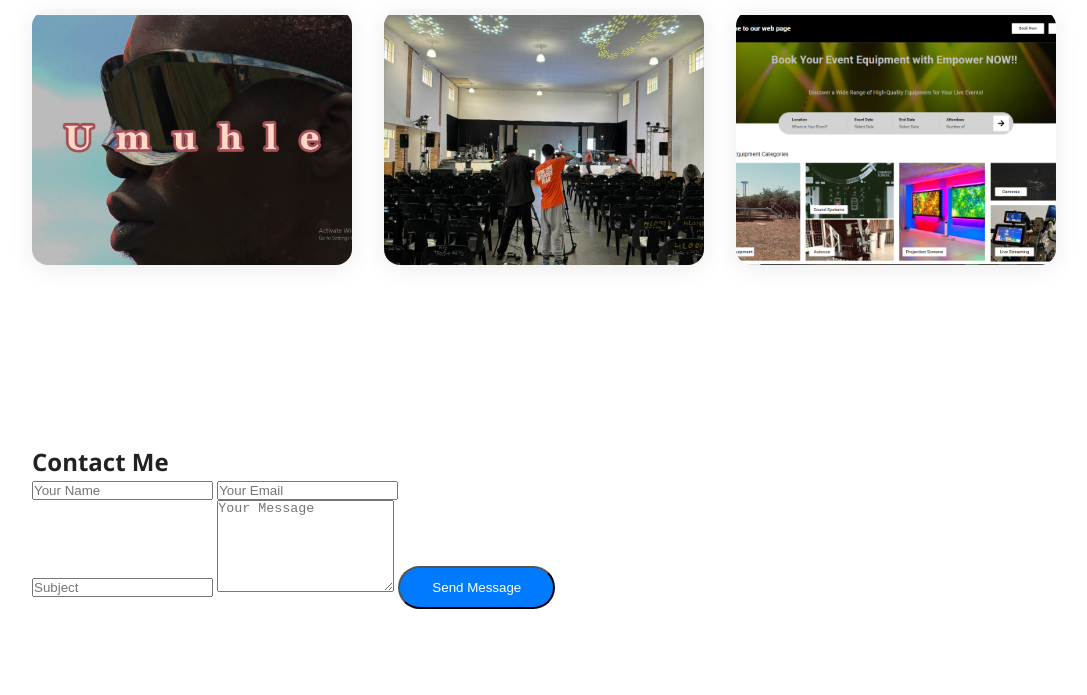
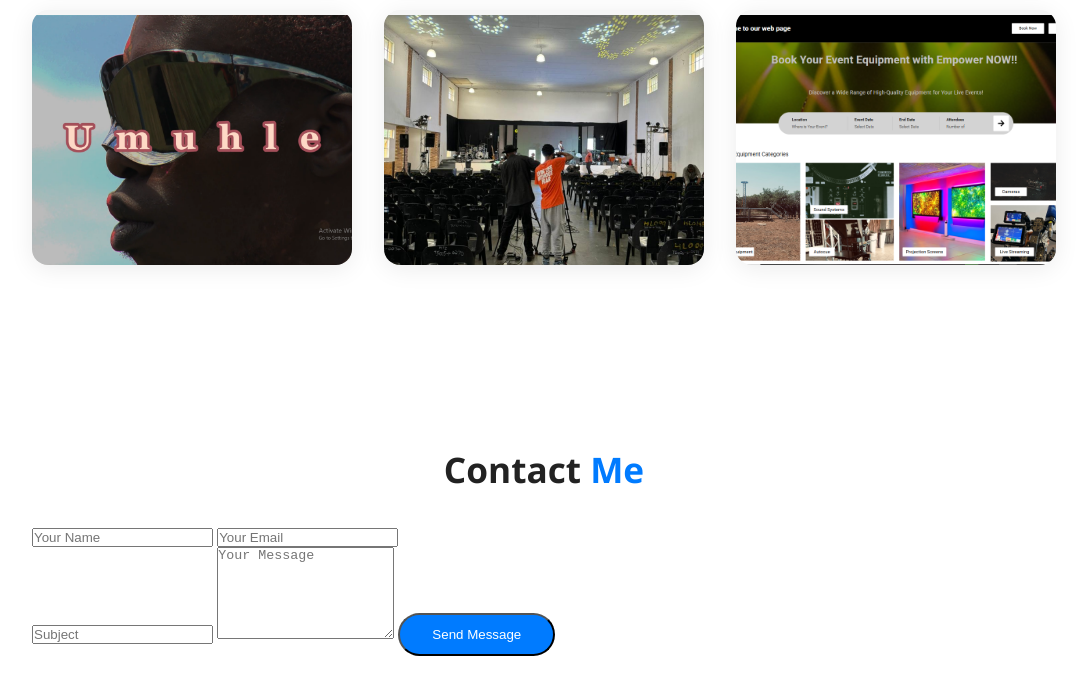
Before and after one commit to bblack-jewENT/Moses-Portfolio, a plain HTML site: page index.html in a window 1280 px wide. Shown: the part 2815-3510 px from the top of the page, without its empty margins (96-1183 px from the left). Drawn offline with nearby package versions, Linux system fonts and the light colour scheme.

Commit message:
Update style.css
Add css for contact heading and heading span.

```diff
--- a/style.css
+++ b/style.css
@@ -755,3 +755,13 @@ body.dark-mode .portfolio-layer a:hover {
   padding: 100px 10% 80px 10%;
   min-height: 70vh;
 }
+
+.contact .heading {
+  text-align: center;
+  font-size: 2.2rem;
+  margin-bottom: 2rem;
+}
+
+.contact .heading span {
+  color: #007bff;
+}
```
